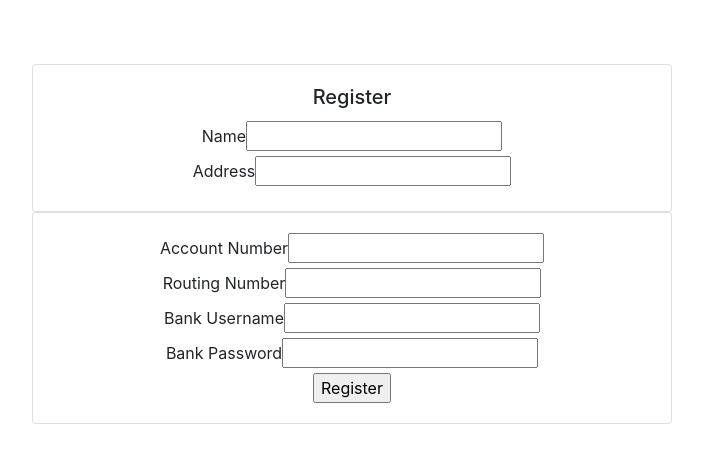
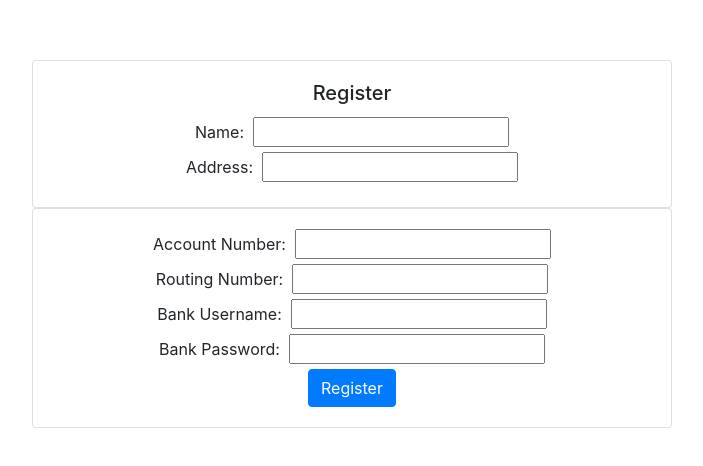
Before and after one commit to erictrimbs/Spendify, a plain HTML site: page client/register.html in a window 1280 px wide. Shown: the part 156-622 px from the top of the page, without its empty margins (288-991 px from the left). Drawn offline with nearby package versions, Linux system fonts and the light colour scheme.

Commit message:
spaces added between input

```diff
--- a/client/register.html
+++ b/client/register.html
@@ -10,17 +10,17 @@
             <div class="card" style="width: 40rem;">
               <div class="card-body">
                 <h5 class="card-title">Register</h5>
-                        <label for="name">Name   </label><input type="text" id="name" /><br>
-                        <label for="address">Address   </label><input type="text" id="address" /><br>
+                        <label for="name">Name: &nbsp;   </label><input type="text" id="name" /><br>
+                        <label for="address">Address: &nbsp;   </label><input type="text" id="address" /><br>
               </div>
             </div>
             <div class="card" style="width: 40rem;">
                 <div class="card-body">
-                          <label for="accountnumber">Account Number   </label><input type="text" id="accountnumber" /><br>
-                          <label for="routingnumber">Routing Number   </label><input type="text" id="routingnumber" /><br>
-                          <label for="bankusername">Bank Username   </label><input type="text" id="bankusername" /><br>
-                          <label for="bankpassword">Bank Password   </label><input type="text" id="bankpassword" /><br>
-                          <input type="button" value="Register" id="register" />
+                          <label for="accountnumber">Account Number: &nbsp;   </label><input type="text" id="accountnumber" /><br>
+                          <label for="routingnumber">Routing Number: &nbsp;   </label><input type="text" id="routingnumber" /><br>
+                          <label for="bankusername">Bank Username: &nbsp;   </label><input type="text" id="bankusername" /><br>
+                          <label for="bankpassword">Bank Password: &nbsp;   </label><input type="text" id="bankpassword" /><br>
+                          <a class="btn btn-primary" href="login.html">Register</a>
                 </div>
             </div>
         </div>
```
Also changed, not shown: client/index.html (+5 -5 lines).
